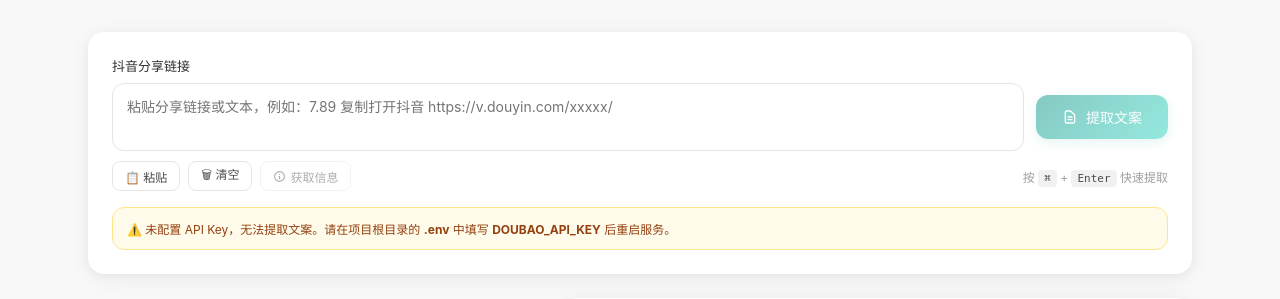
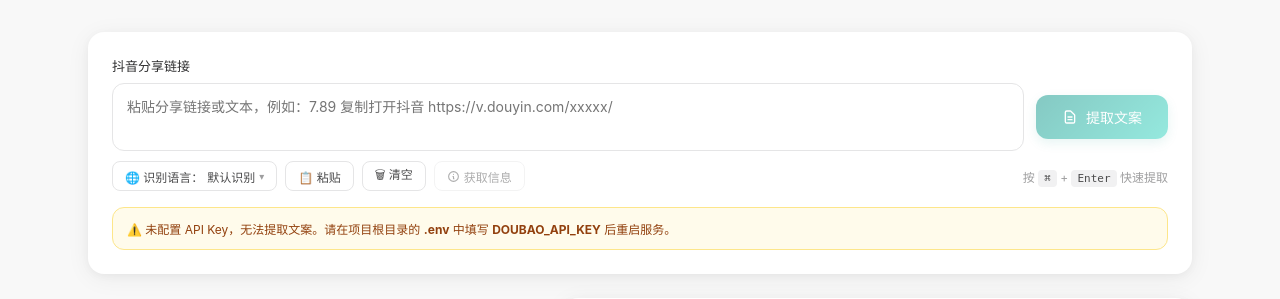
Before and after one commit to zerozhh/dyTextExtractor, a FastAPI app: page / in a window 1280 px wide. Shown: the part 65-364 px from the top of the page. Run offline with FastAPI, Linux system fonts and the light colour scheme.

Commit message:
feat: 前端增加识别语言选择（默认识别/中文/英文）
- 前端新增自定义下拉（默认 auto 自动识别），与 chip-btn 完全同尺寸对齐
- VideoRequest 增加 language 字段，两个提取接口透传
- pipeline.extract 支持 language 参数，显式值覆盖配置默认
- 识别语言默认从 zh-CN 改为 auto（自动检测，中英混合更准）

Co-Authored-By: Claude <noreply@anthropic.com>

```diff
--- a/dy_extractor/config.py
+++ b/dy_extractor/config.py
@@ -24,8 +24,8 @@ def get_api_key() -> str:
 
 
 def get_language() -> str:
-    """返回识别语言，默认 zh-CN"""
-    return os.getenv("DOUBAO_LANGUAGE", "zh-CN").strip() or "zh-CN"
+    """返回识别语言，默认 auto（自动识别语种，中英混合也能正确适配）"""
+    return os.getenv("DOUBAO_LANGUAGE", "auto").strip() or "auto"
 
 
 def get_resource_id() -> str:
--- a/dy_extractor/doubao_asr.py
+++ b/dy_extractor/doubao_asr.py
@@ -108,10 +108,13 @@ def _extract_text(response: requests.Response) -> str:
 def transcribe(
     api_key: str,
     audio_path: Path,
-    language: str = "zh-CN",
+    language: str = "auto",
     resource_id: str = RESOURCE_ID,
 ) -> str:
-    """识别本地音频文件，返回文案文本。"""
+    """识别本地音频文件，返回文案文本。
+
+    language: 语种代码，auto=自动识别，zh-CN=中文，en-US=英文，ja-JP=日文等。
+    """
     audio_bytes = audio_path.read_bytes()
     audio_b64 = base64.b64encode(audio_bytes).decode("ascii")
 
--- a/dy_extractor/pipeline.py
+++ b/dy_extractor/pipeline.py
@@ -57,6 +57,7 @@ def extract(
     share_link: str,
     output_dir: str = "output",
     progress: Optional[Callable] = None,
+    language: str = "",
 ) -> dict:
     """处理一个分享链接，保存视频/音频/文案到 output/{video_id}/。
 
@@ -68,13 +69,17 @@ def extract(
         - audio_ready 音频提取完成（可用 /api/media 播放）
         - done        识别完成（携带 text / from_cache）
     用于 WebUI 渐进式展示：视频/音频一就绪就推给前端，不必等 ASR 全部完成。
+
+    language: 识别语种，auto=自动识别 / zh-CN=中文 / en-US=英文 等。
+        传入非空值则优先使用；留空则回退到配置（DOUBAO_LANGUAGE，默认 auto）。
     """
     def emit(stage: str, **data):
         if progress:
             progress(stage, data)
 
     api_key = get_api_key()
-    language = get_language()
+    if not language:
+        language = get_language()  # 未显式指定时回退到配置（默认 auto）
     resource_id = get_resource_id()
 
     emit("parse")
--- a/web/app.py
+++ b/web/app.py
@@ -40,6 +40,7 @@ app.mount("/static", StaticFiles(directory=Path(__file__).parent / "static"), na
 class VideoRequest(BaseModel):
     """视频请求模型"""
     url: str
+    language: str = ""  # 识别语言：auto/zh-CN/en-US；留空则用配置默认（auto）
 
 
 class FormatRequest(BaseModel):
@@ -96,7 +97,9 @@ async def get_info(req: VideoRequest):
 async def extract_transcript(req: VideoRequest):
     """完整流程：下载视频 + 提取音频 + 豆包识别文案 + 保存"""
     try:
-        result = await asyncio.to_thread(pipeline.extract, req.url, str(OUTPUT_DIR))
+        result = await asyncio.to_thread(
+            pipeline.extract, req.url, str(OUTPUT_DIR), None, req.language
+        )
         return {
             "success": True,
             "video_id": result["video_info"].video_id,
@@ -135,7 +138,7 @@ async def extract_stream(req: VideoRequest):
 
     def worker():
         try:
-            pipeline.extract(req.url, str(OUTPUT_DIR), progress=progress)
+            pipeline.extract(req.url, str(OUTPUT_DIR), progress=progress, language=req.language)
             loop.call_soon_threadsafe(queue.put_nowait, {"stage": "end"})
         except Exception as e:
             loop.call_soon_threadsafe(
--- a/web/templates/index.html
+++ b/web/templates/index.html
@@ -98,6 +98,21 @@
     }
     .chip-btn:hover { background: var(--gray-100); }
     .chip-btn:disabled { opacity: .45; cursor: not-allowed; }
+
+    /* 识别语言：自定义下拉（触发按钮用 chip-btn，与粘贴/清空完全同尺寸） */
+    .dropdown { position: relative; display: inline-flex; }
+    .caret { font-size: 10px; color: var(--gray-400); }
+    .dropdown-menu {
+        position: absolute; top: calc(100% + 6px); left: 0; z-index: 100;
+        min-width: 170px; padding: 4px; background: #fff;
+        border: 1px solid var(--gray-200); border-radius: 10px; box-shadow: var(--shadow-card);
+    }
+    .dropdown-item {
+        display: block; width: 100%; border: none; background: none; text-align: left;
+        padding: 8px 12px; border-radius: 8px; font-size: 12px; color: var(--gray-600); cursor: pointer;
+    }
+    .dropdown-item:hover { background: var(--gray-100); }
+    .dropdown-item.active { color: var(--brand); background: rgba(13,148,136,.06); font-weight: 600; }
 
     /* 顶部工具条 */
     .toolbar-row { display: flex; gap: 12px; align-items: center; }
@@ -305,6 +320,17 @@ c51 -9 77 3 85 40 7 33 -15 70 -41 70 -16 0 -245 90 -289 114 -39 21 -68 20
                 </button>
             </div>
             <div class="toolbar-tools">
+                <div class="dropdown" id="langDropdown">
+                    <button class="chip-btn" id="langBtn" type="button" title="识别语言"
+                        aria-haspopup="listbox" aria-expanded="false">
+                        <span>🌐 识别语言：</span><span id="langLabel">默认识别</span><span class="caret"> ▾</span>
+                    </button>
+                    <div class="dropdown-menu hidden" id="langMenu" role="listbox">
+                        <button class="dropdown-item active" type="button" data-lang="auto">默认识别</button>
+                        <button class="dropdown-item" type="button" data-lang="zh-CN">中文</button>
+                        <button class="dropdown-item" type="button" data-lang="en-US">英文</button>
+                    </div>
+                </div>
                 <button id="btnPaste" class="chip-btn" type="button">📋 粘贴</button>
                 <button id="btnClear" class="chip-btn" type="button">🗑 清空</button>
                 <button id="btnInfo" class="chip-btn" type="button" disabled>
@@ -450,6 +476,7 @@ c51 -9 77 3 85 40 7 33 -15 70 -41 70 -16 0 -245 90 -289 114 -39 21 -68 20
     // ---- 状态 ----
     var state = {
         url: '',
+        language: 'auto',   // 识别语言：auto/zh-CN/en-US
         loading: false,
         apiKeyConfigured: false,
         deepseekConfigured: false,
@@ -704,7 +731,7 @@ c51 -9 77 3 85 40 7 33 -15 70 -41 70 -16 0 -245 90 -289 114 -39 21 -68 20
         fetch('/api/extract/stream', {
             method: 'POST',
             headers: { 'Content-Type': 'application/json' },
-            body: JSON.stringify({ url: state.url })
+            body: JSON.stringify({ url: state.url, language: state.language })
         }).then(function (res) {
             if (!res.ok || !res.body) throw new Error('HTTP ' + res.status);
             var reader = res.body.getReader();
@@ -798,6 +825,34 @@ c51 -9 77 3 85 40 7 33 -15 70 -41 70 -16 0 -245 90 -289 114 -39 21 -68 20
         toast('已清空');
     });
 
+    // ---- 识别语言下拉（自定义，保证与 chip-btn 完全对齐）----
+    var LANG_LABELS = { auto: '默认识别', 'zh-CN': '中文', 'en-US': '英文' };
+    function closeLangMenu() {
+        $('langMenu').classList.add('hidden');
+        $('langBtn').setAttribute('aria-expanded', 'false');
+    }
+    function setLanguage(v) {
+        state.language = v;
+        $('langLabel').textContent = LANG_LABELS[v] || v;
+        var items = document.querySelectorAll('#langMenu .dropdown-item');
+        for (var i = 0; i < items.length; i++) {
+            items[i].classList.toggle('active', items[i].getAttribute('data-lang') === v);
+        }
+        closeLangMenu();
+    }
+    $('langBtn').addEventListener('click', function (e) {
+        e.stopPropagation();
+        var open = $('langMenu').classList.toggle('hidden') === false;
+        $('langBtn').setAttribute('aria-expanded', open ? 'true' : 'false');
+    });
+    var langItems = document.querySelectorAll('#langMenu .dropdown-item');
+    for (var j = 0; j < langItems.length; j++) {
+        langItems[j].addEventListener('click', function () {
+            setLanguage(this.getAttribute('data-lang'));
+        });
+    }
+    document.addEventListener('click', closeLangMenu);
+
     checkHealth();
     syncInput();
 })();
```
Also changed, not shown: 1 other file.
